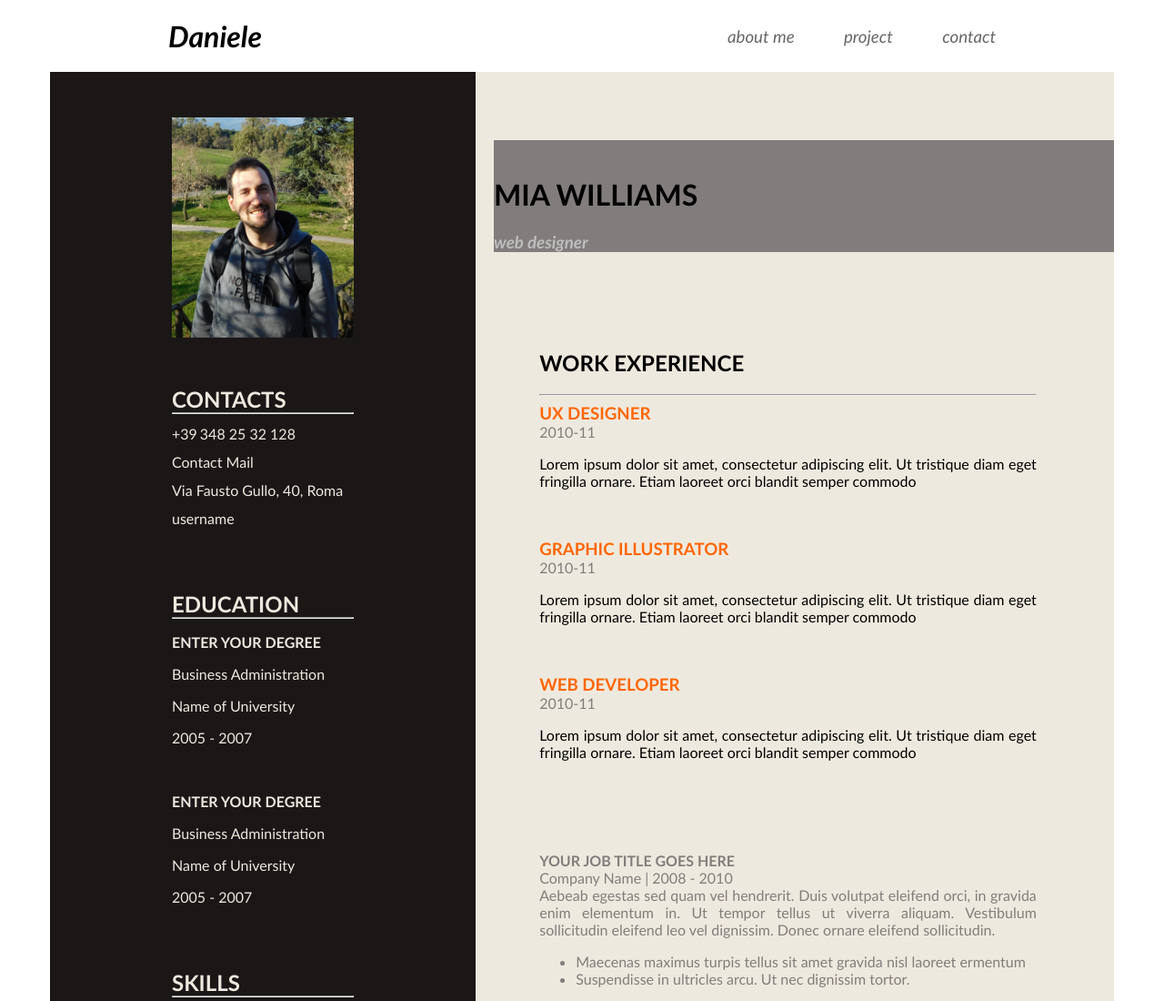
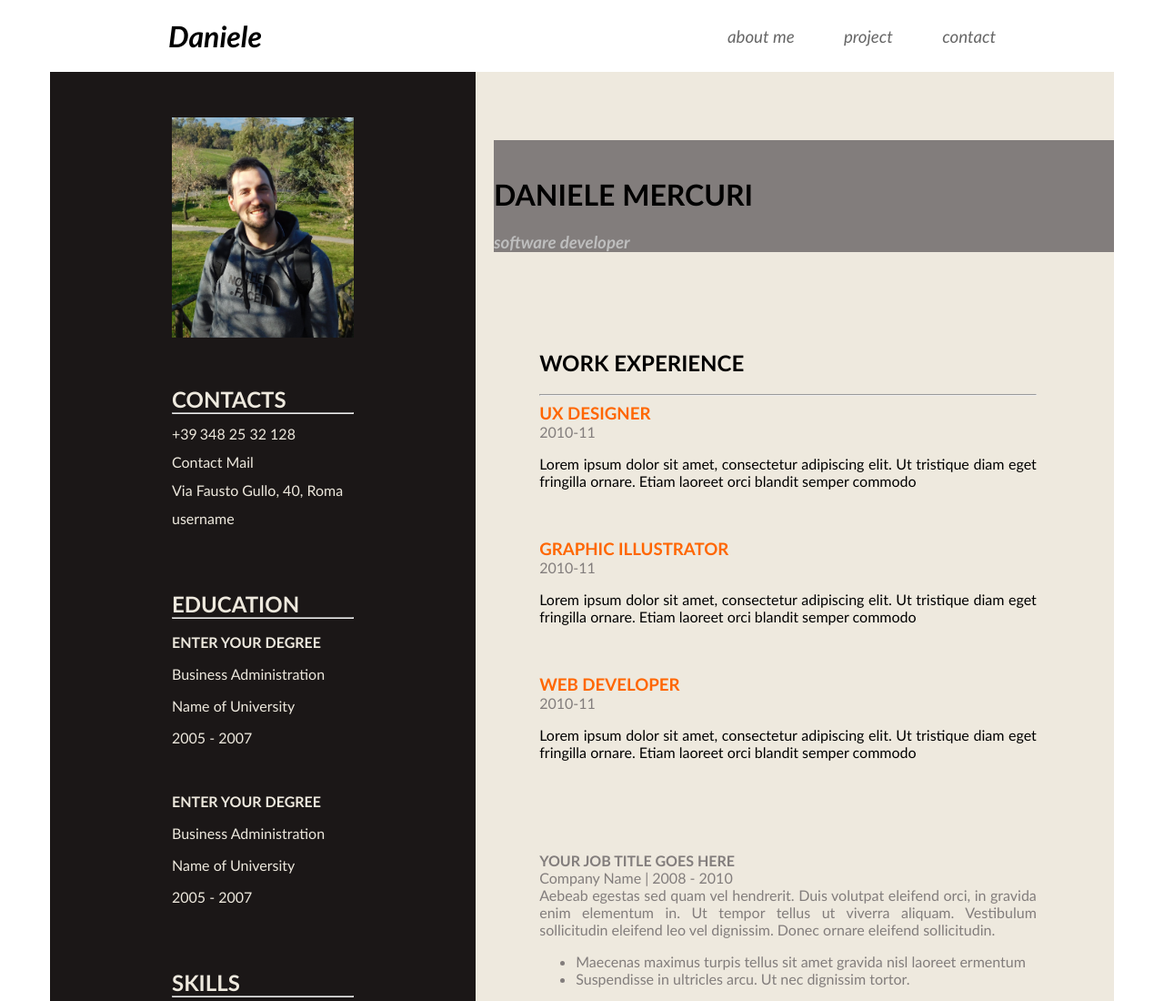
Before and after one commit to danielegm14/sito_personale, a website: page public_html/about.html in a window 1280 px wide. Shown: the top 1100 px of the page at 91% size. Drawn offline with Linux system fonts and the light colour scheme.

Commit message:
modifica nome about-me

```diff
--- a/public_html/about.html
+++ b/public_html/about.html
@@ -150,8 +150,8 @@ Click nbfs://nbhost/SystemFileSystem/Templates/ClientSide/html.html to edit this
                     <div class="cMiaWilliams"> <!-- Container MIA WILLIAMS (Title) -->
                         <div class="undercMiaWilliams"> <!-- Under Container MIA WILLIAMS (Title) -->
                         <br>
-                        <h1>MIA WILLIAMS</h1>
-                        <h3 class="h3webDesigner">web designer</h3>
+                        <h1>DANIELE MERCURI</h1>
+                        <h3 class="h3webDesigner">software developer</h3>
                         </div>
                     </div>
 
```
